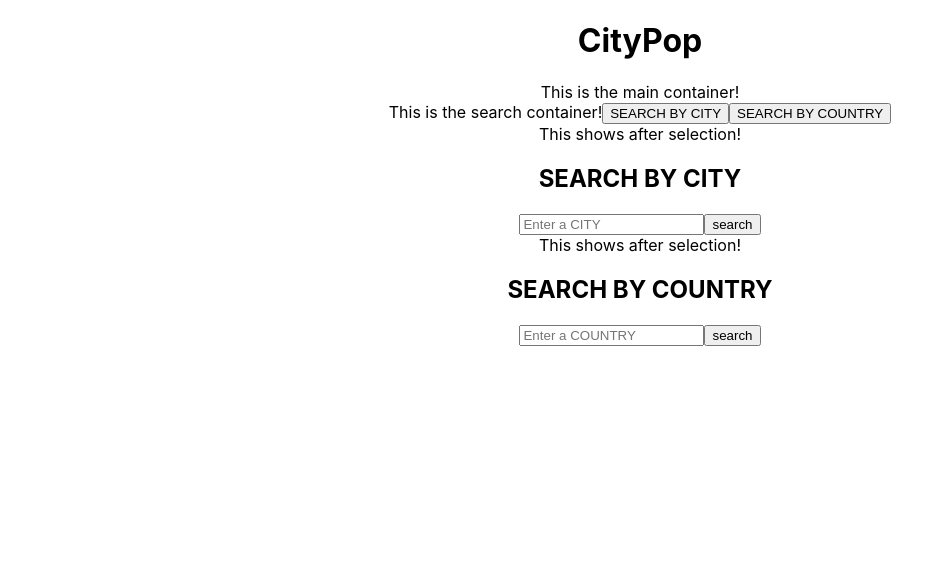
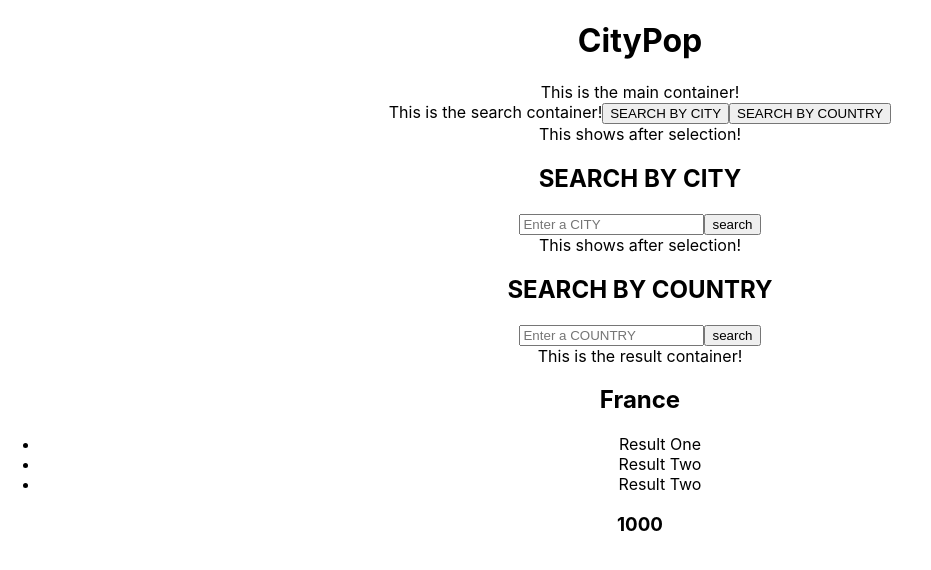
Before and after one commit to RemainTheSame/citypop, a React (Create React App) app: page / in a window 1280 px wide. Shown: the top 570 px of the page, without its empty margins (0-931 px from the left). Built offline with nearby package versions, Linux system fonts and the light colour scheme.

Commit message:
SearchResults components added + basic example functionality

```diff
--- a/src/components/MainContainer.js
+++ b/src/components/MainContainer.js
@@ -1,6 +1,7 @@
 import React from "react"
 import SearchSelector from "./SearchSelector";
 import SearchByComponent from "./SearchByComponent";
+import SearchResults from "./SearchResults";
 
 /*
 
@@ -19,11 +20,10 @@ class MainContainer extends React.Component{
     render() {
         return (
             <div>This is the main container!
-
                <SearchSelector/>
                <SearchByComponent selection={"CITY"}/>
-                <SearchByComponent selection={"COUNTRY"}/>
-
+               <SearchByComponent selection={"COUNTRY"}/>
+               <SearchResults input={"France"}/>
             </div>
 
         )
--- /dev/null
+++ b/src/components/SearchResults.js
@@ -0,0 +1,33 @@
+import React from "react"
+
+/*
+SearchResults
+
+- Shows the results from a successful search
+- Either population or list of cities depending on type of search
+
+
+
+ */
+class SearchResults extends React.Component{
+    constructor(){
+        super()
+    }
+
+    render() {
+
+        let cities = <ul><li>Result One</li><li>Result Two</li><li>Result Two</li></ul>
+        let population = <h3>1000</h3>
+
+        return (
+            <div>This is the result container!
+                <h2>{this.props.input}</h2>
+                {cities}
+                {population}
+            </div>
+        )
+    }
+
+}
+
+export default SearchResults
```
